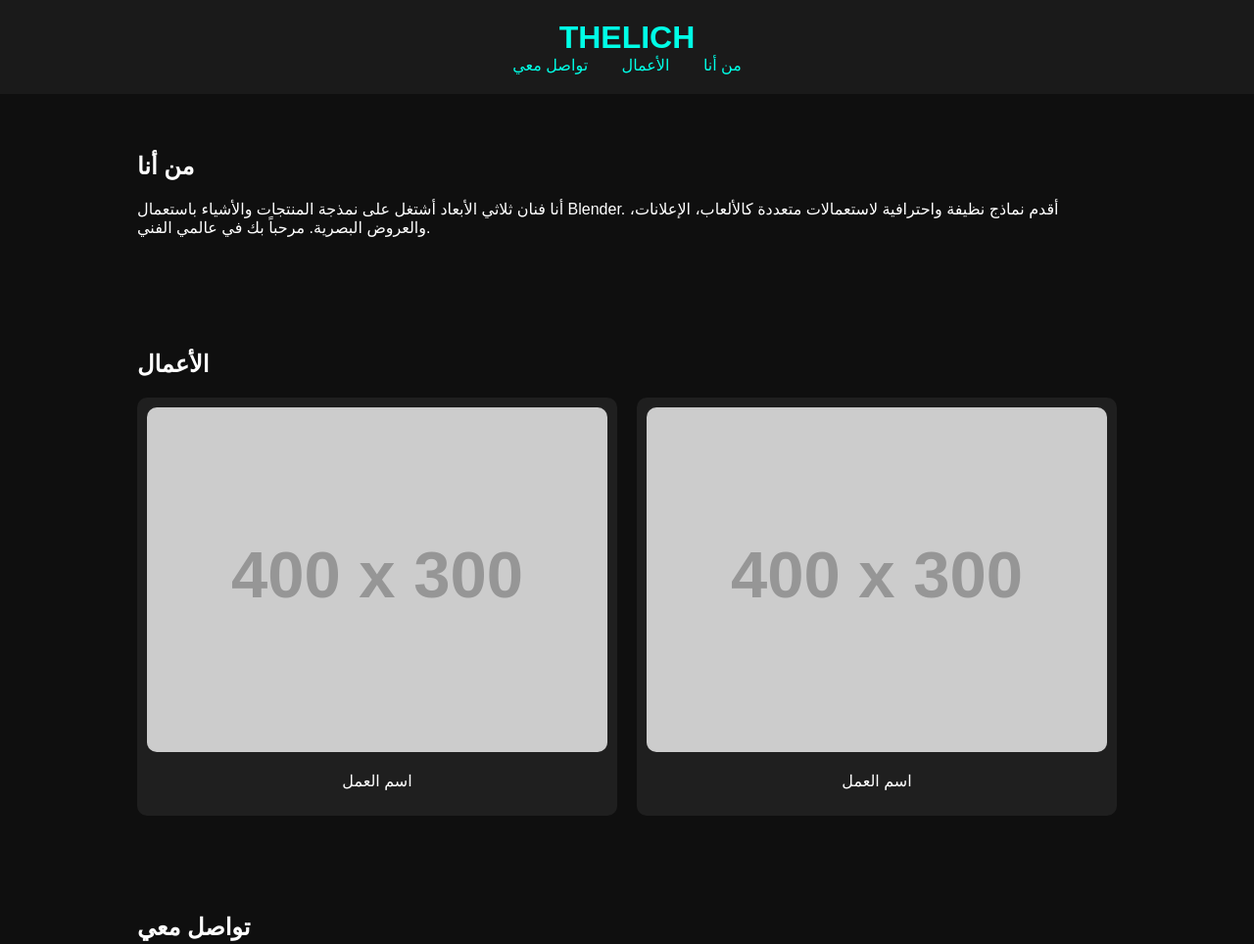
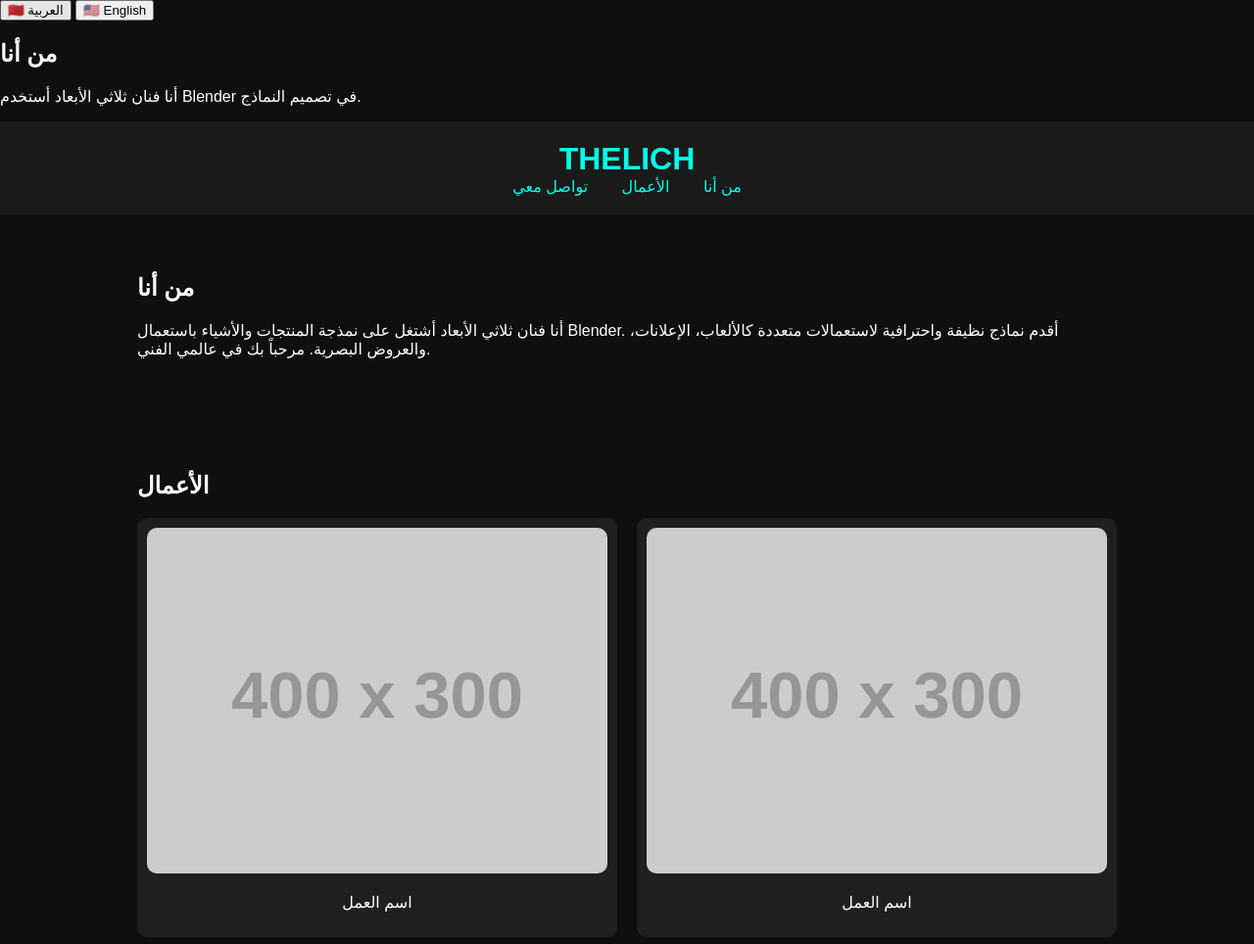
Before and after one commit to thelich01/thelich-portfolio, a plain HTML site: page index.html in a window 1280 px wide. Shown: the top 964 px of the page at 98% size. Drawn offline with Linux system fonts and the light colour scheme; placeholder pictures from the web are drawn by us.

Commit message:
Update index.html

```diff
--- a/index.html
+++ b/index.html
@@ -18,6 +18,22 @@
   </style>
 </head>
 <body>
+  <div id="language-selector">
+  <button onclick="switchLanguage('ar')">🇲🇦 العربية</button>
+  <button onclick="switchLanguage('en')">🇺🇸 English</button>
+</div>
+<!-- القسم العربي -->
+<div class="lang" id="lang-ar">
+  <h2>من أنا</h2>
+  <p>أنا فنان ثلاثي الأبعاد أستخدم Blender في تصميم النماذج.</p>
+</div>
+
+<!-- English Section -->
+<div class="lang" id="lang-en" style="display:none;">
+  <h2>About Me</h2>
+  <p>I'm a 3D artist using Blender for modeling.</p>
+</div>
+
   <header>
     <h1>THELICH</h1>
     <nav>
@@ -56,5 +72,12 @@
   <footer>
     <p>&copy; 2025 THELICH. جميع الحقوق محفوظة.</p>
   </footer>
+  <script>
+  function switchLanguage(lang) {
+    document.querySelectorAll('.lang').forEach(el => el.style.display = 'none');
+    document.getElementById('lang-' + lang).style.display = 'block';
+  }
+</script>
+
 </body>
 </html>
```
